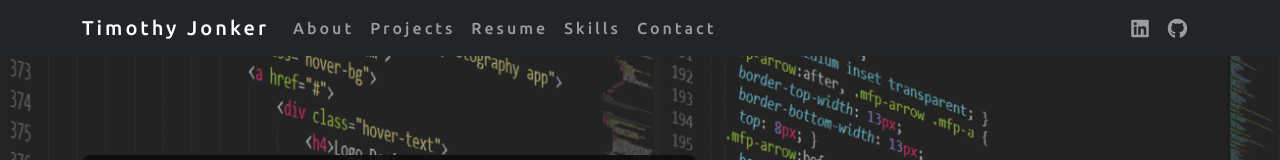
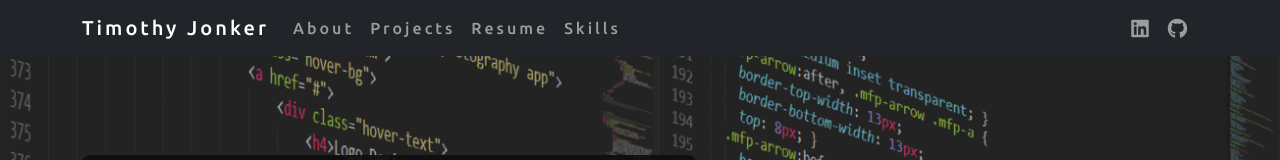
Before and after one commit to tmjonker/react-portfolio, a React (Create React App) app: page / in a window 1280 px wide. Shown: the top 160 px of the page. Built offline with nearby package versions, Linux system fonts and the light colour scheme.

Commit message:
Removed contact link

```diff
--- a/src/Components/Header.jsx
+++ b/src/Components/Header.jsx
@@ -16,7 +16,6 @@ function Header(props) {
               <Nav.Link href="#projects">Projects</Nav.Link>
               <Nav.Link href="#resume">Resume</Nav.Link>
               <Nav.Link href="#skills">Skills</Nav.Link>
-              <Nav.Link href="#skills">Contact</Nav.Link>
             </Nav>
             <Nav className="ml-auto">
               <Nav.Link href="https://www.linkedin.com/in/tmjonker8">
```
